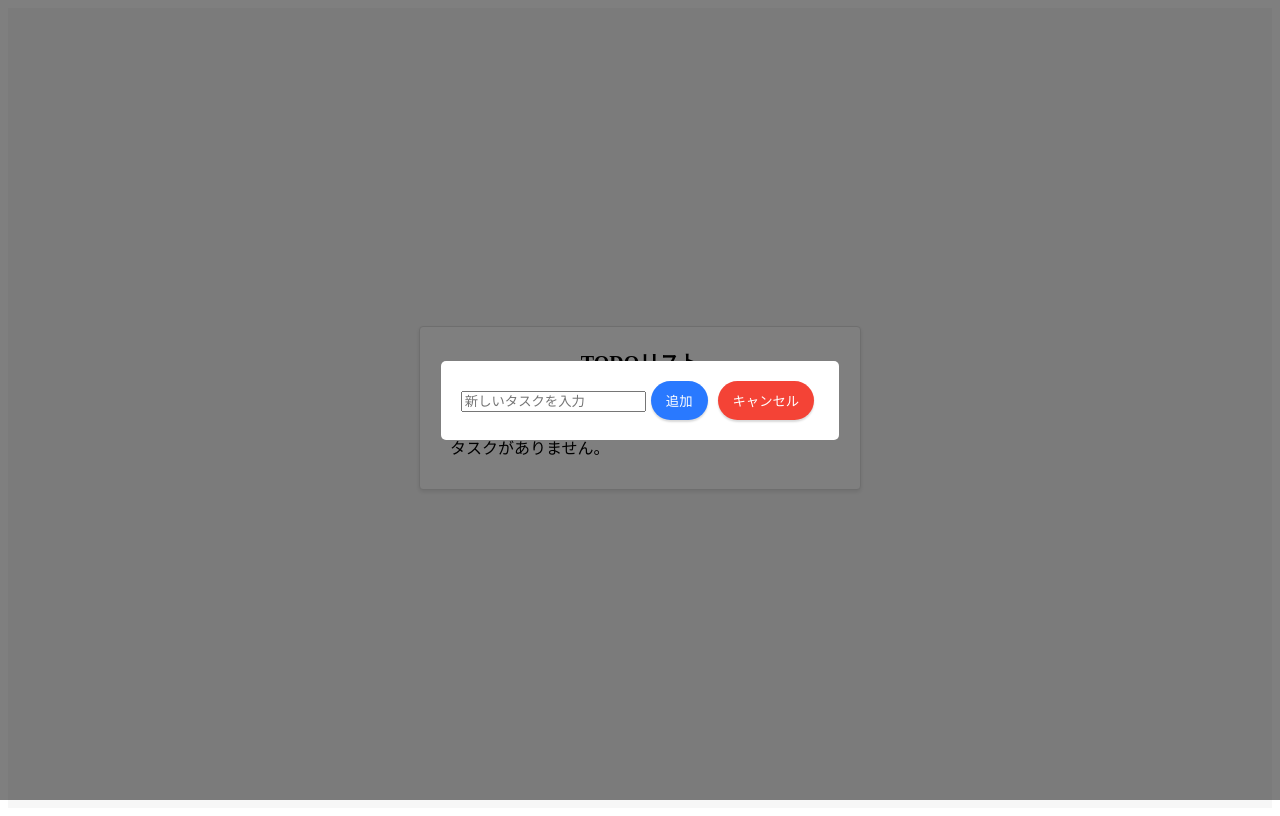
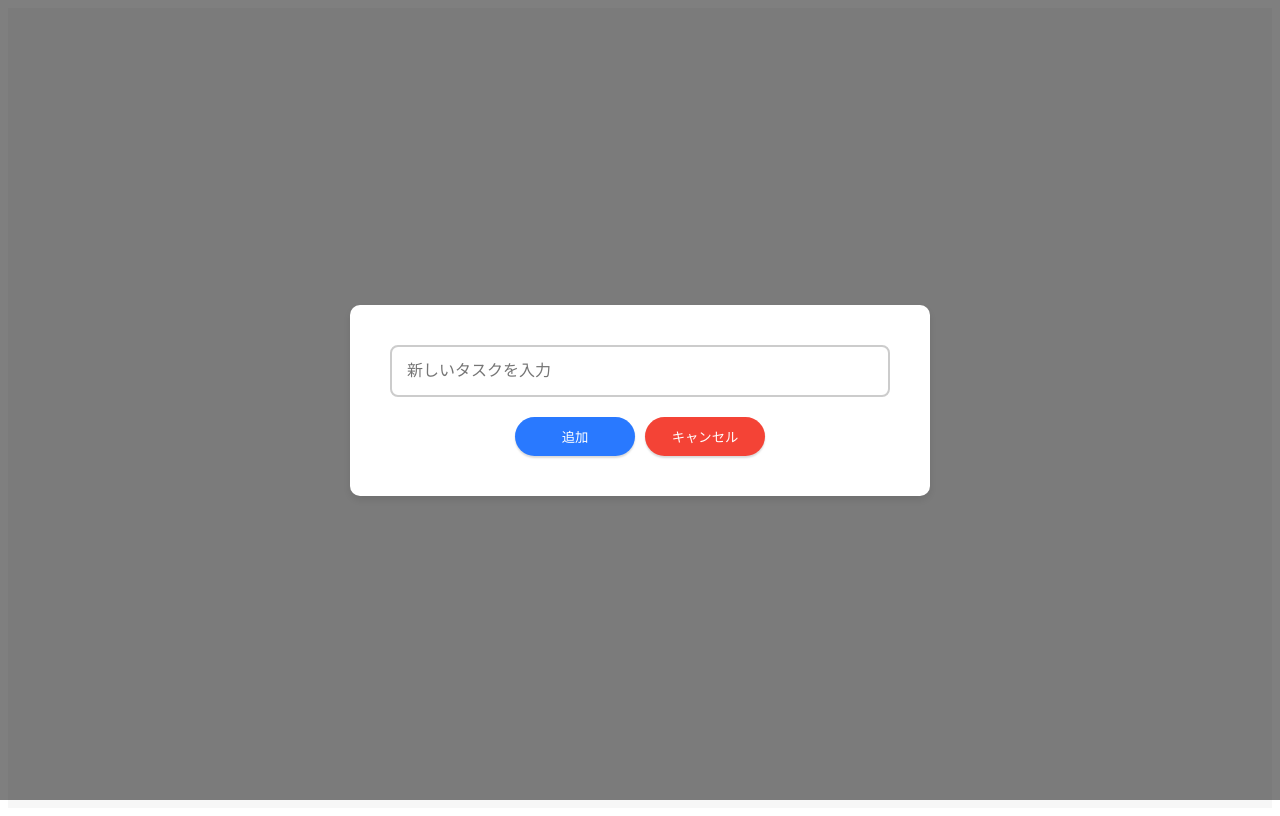
Before and after one commit to JintoYamanaka/react-todo-app, a React (Create React App) app: page / in a window 1280 px wide. Both pictures are taken after a click on the button "新規登録". Built offline with nearby package versions, Linux system fonts and the light colour scheme.

Commit message:
レイアウトを修正

```diff
--- a/src/App.tsx
+++ b/src/App.tsx
@@ -1,7 +1,7 @@
 /** @jsxImportSource @emotion/react */
 import { useState, ChangeEvent } from "react";
 import { css } from "@emotion/react";
-import Button from "./components/Button"; // 作成したButtonコンポーネントをインポート
+import Button from "./components/Button";
 
 const appStyle = css`
   display: flex;
@@ -9,6 +9,12 @@ const appStyle = css`
   align-items: center;
   height: 100vh;
   background-color: #f7f7f7;
+`;
+
+const buttonContainerStyle = css`
+  display: flex;
+  gap: 10px;
+  justify-content: center;
 `;
 
 const modalStyle = css`
@@ -22,12 +28,34 @@ const modalStyle = css`
   justify-content: center;
   align-items: center;
   z-index: 1000;
+  display: flex;
+  justify-content: center;
+  align-items: center;
 `;
 
 const modalContentStyle = css`
   background-color: white;
-  padding: 20px;
-  border-radius: 5px;
+  padding: 40px;
+  border-radius: 10px;
+  box-shadow: 0 4px 8px rgba(0, 0, 0, 0.1);
+  width: 90%;
+  max-width: 500px;
+  display: flex;
+  flex-direction: column;
+  gap: 20px;
+
+  .button-container {
+    ${buttonContainerStyle};
+  }
+`;
+
+const inputStyle = css`
+  padding: 15px;
+  border: 2px solid #ccc;
+  border-radius: 8px;
+  font-size: 16px;
+  width: 100%;
+  box-sizing: border-box;
 `;
 
 const listContainerStyle = css`
@@ -107,13 +135,16 @@ const App = () => {
               value={task}
               onChange={handleInputChange}
               placeholder="新しいタスクを入力"
+              css={inputStyle}
             />
+            <div className="button-container">
               <Button color="#2979ff" onClick={addTask}>
                 追加
               </Button>
               <Button color="#f44336" onClick={toggleModal}>
                 キャンセル
               </Button>
+            </div>
           </div>
         </div>
       )}
--- a/src/components/Button.tsx
+++ b/src/components/Button.tsx
@@ -1,20 +1,19 @@
 /** @jsxImportSource @emotion/react */
-import styled from '@emotion/styled';
+import styled from "@emotion/styled";
 
-// スタイルドコンポーネントを作成
 const Button = styled.button`
   padding: 10px 15px;
-  margin: 0 5px;
+  min-width: 120px;
   border: none;
   border-radius: 20px;
   color: white;
   cursor: pointer;
-  box-shadow: 0 2px 2px 0 rgba(0,0,0,0.15);
-  background-color: ${(props) => props.color || '#757575'}; // propsから直接色を取得
+  background-color: ${(props) => props.color || "#757575"};
+  box-shadow: 0 2px 2px 0 rgba(0, 0, 0, 0.15);
   transition: background-color 0.3s, box-shadow 0.3s;
 
   &:hover {
-    box-shadow: 0 4px 4px 0 rgba(0,0,0,0.2);
+    box-shadow: 0 4px 4px 0 rgba(0, 0, 0, 0.2);
     opacity: 0.85;
   }
 `;
```
Lines whose indentation alone changed are shown as unchanged.
